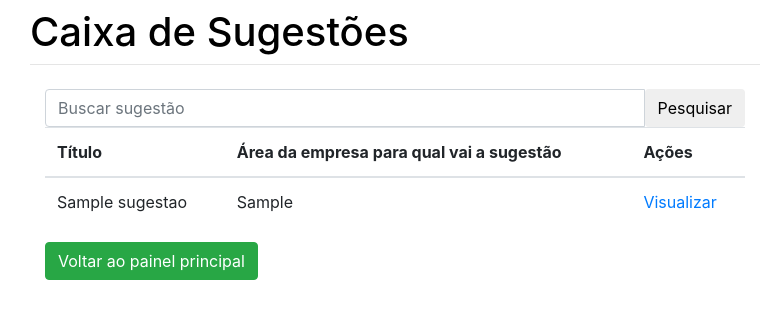
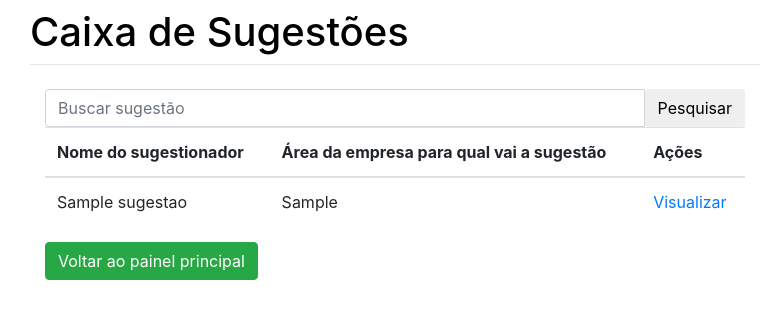
Before and after one commit to deodatojunior/caixaSugestao, a Django app: page /sugestao_listar/ in a window 1280 px wide. Shown: the top 319 px of the page, without its empty margins (245-1021 px from the left). Run offline with Django 3.2, Linux system fonts and the light colour scheme; a user stored in the database is signed in; tables that the repository leaves empty hold one stand-in row (values such as "Sample post"); some libraries are stand-ins or nearby versions.

Commit message:
Modificações na models.py, templates e settings.py

```diff
--- a/caixaSugestao/appCaixaSugestao/models.py
+++ b/caixaSugestao/appCaixaSugestao/models.py
@@ -4,6 +4,6 @@ from django import forms
 # Create your models here.
 
 class Sugestao(models.Model):
-    titulo = models.CharField(max_length=30)
+    nome = models.CharField(max_length=30)
     texto = models.TextField()
     area_Da_Empresa = models.CharField(max_length=30)
--- a/caixaSugestao/appCaixaSugestao/templates/appCaixaSugestao/sugestao_form.html
+++ b/caixaSugestao/appCaixaSugestao/templates/appCaixaSugestao/sugestao_form.html
@@ -6,7 +6,7 @@
 {% block content %}
   <form method="post" novalidate>
     {% csrf_token %}
-    {{ form.titulo|as_crispy_field }}
+    {{ form.nome|as_crispy_field }}
     {{ form.texto|as_crispy_field }}
 
      {{ form.area_Da_Empresa|as_crispy_field }}
--- a/caixaSugestao/appCaixaSugestao/templates/appCaixaSugestao/sugestao_listar.html
+++ b/caixaSugestao/appCaixaSugestao/templates/appCaixaSugestao/sugestao_listar.html
@@ -20,7 +20,7 @@ Listagem de sugestões
 <table class="table">
   <thead>
     <tr>
-      <th>Título</th>
+      <th>Nome do sugestionador</th>
         <th>Área da empresa para qual vai a sugestão</th>
         <th>Ações</th>
     </tr>
@@ -28,7 +28,7 @@ Listagem de sugestões
   <tbody>
   {% for sugestao in lista %}
     <tr>
-      <td>{{ sugestao.titulo }}</td>
+      <td>{{ sugestao.nome }}</td>
         <td>{{ sugestao.area_Da_Empresa }}</td>
       <td>
           <a href="{% url 'sugestao_ver' pk=sugestao.pk %}">
--- a/caixaSugestao/appCaixaSugestao/views.py
+++ b/caixaSugestao/appCaixaSugestao/views.py
@@ -13,7 +13,7 @@ from django.shortcuts import render, redirect
 class SugestaoForm(ModelForm):
     class Meta:
         model = Sugestao
-        fields = ('titulo', 'texto', 'area_Da_Empresa')
+        fields = ('nome', 'texto', 'area_Da_Empresa')
 
 
 
--- a/caixaSugestao/caixaSugestao/settings.py
+++ b/caixaSugestao/caixaSugestao/settings.py
@@ -82,7 +82,7 @@ WSGI_APPLICATION = 'caixaSugestao.wsgi.application'
 DATABASES = {
 'default': {
         'ENGINE': 'django.db.backends.sqlite3',
-        'NAME': 'bancoDeDados',
+        'NAME': 'banco',
     }
 }
 
```
Also changed, not shown: caixaSugestao/appCaixaSugestao/templates/appCaixaSugestao/index.html (+6 -6 lines), caixaSugestao/appCaixaSugestao/migrations/0001_initial.py (added), caixaSugestao/appCaixaSugestao/migrations/__init__.py (added), 1 other file.
